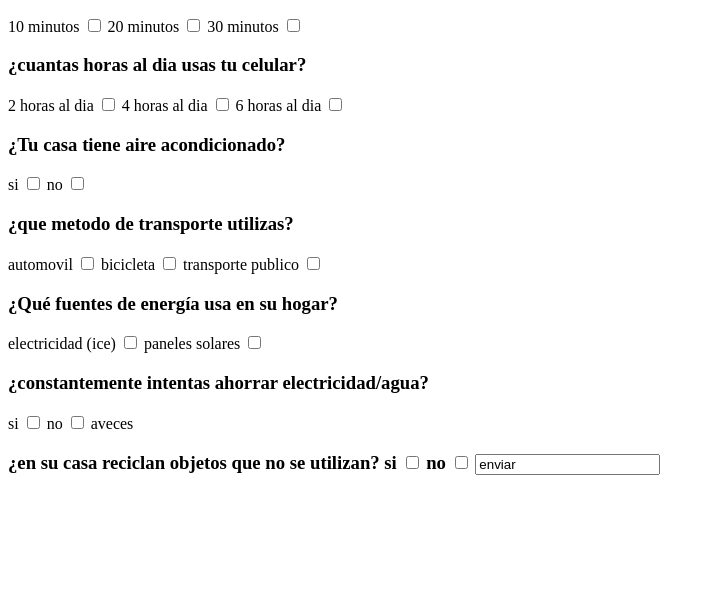
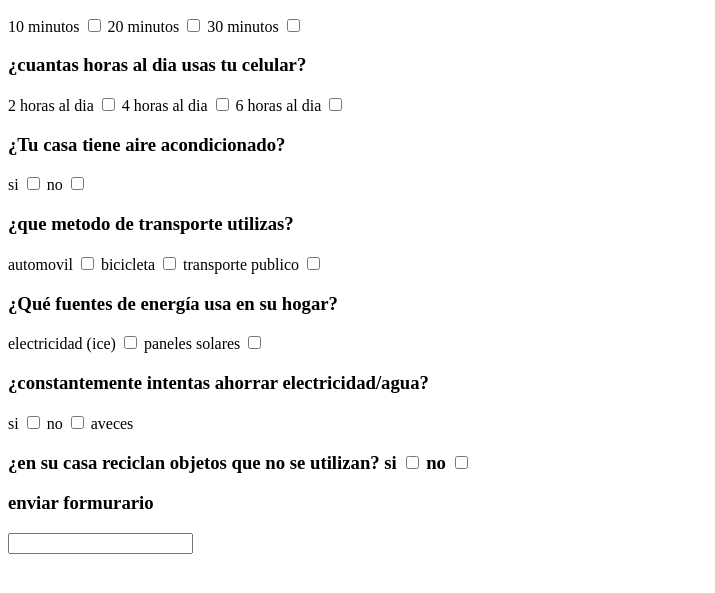
Before and after one commit to jhonathan73/encuesta-huella-ecologica-CAP01, a plain HTML site: page index.html in a window 1280 px wide. Shown: the part 105-698 px from the top of the page, without its empty margins (0-715 px from the left). Drawn offline with Linux system fonts and the light colour scheme.

Commit message:
Update index.html

```diff
--- a/index.html
+++ b/index.html
@@ -47,5 +47,6 @@
 <input type="checkbox"/>
   <label>no</label>
 <input type="checkbox"/>
-<input type="submit=" value="enviar" />
+  <h3>enviar formurario</h3>
+<input type="submit="/>
 </form>
```
